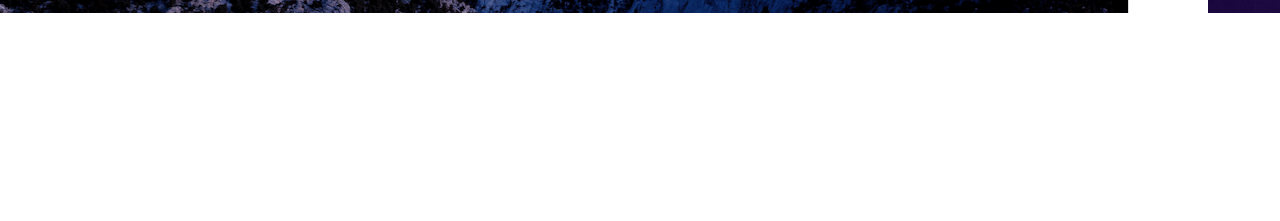
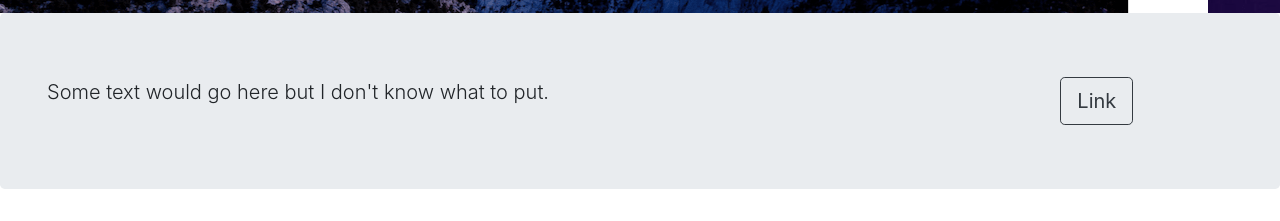
Before and after one commit to wangwillson1/bootstrap-learning, a plain HTML site: page index.html in a window 1280 px wide. Shown: the part 665-886 px from the top of the page. Before the commit the page ends 800 px from the top, so only its background shows below. Drawn offline with nearby package versions, Linux system fonts and the light colour scheme.

Commit message:
Added jumbotron

```diff
--- a/index.html
+++ b/index.html
@@ -28,7 +28,7 @@
         </button>
 
         <!-- Navbar links -->
-        <div class="collapse navbar-collapse show " id="navbarResponsive">
+        <div class="collapse navbar-collapse " id="navbarResponsive">
           <ul class="navbar-nav ml-auto">
             <li class="nav-item">
               <a class="nav-link" href="#">Home</a>
@@ -91,6 +91,17 @@
     </div>
 
     <!-- Jumbotron -->
+    <div class="container-fluid">
+      <div class="row jumbotron">
+        <div class="col-xs-12 col-sm-12 col-md-9 col-lg-9 col-xl-10">
+          <p class="lead">Some text would go here but I don't know what to put.</p>
+        </div>
+        <div class="col-xs-12 col-sm-12 col-md-3 col-lg-3 col-xl-2">
+          <a><button type="button" class="btn btn-outline-dark btn-lg" href="#">Link</button></a>
+        </div>
+
+      </div>
+    </div>
 
     <!-- One-Column Section -->
 
```
